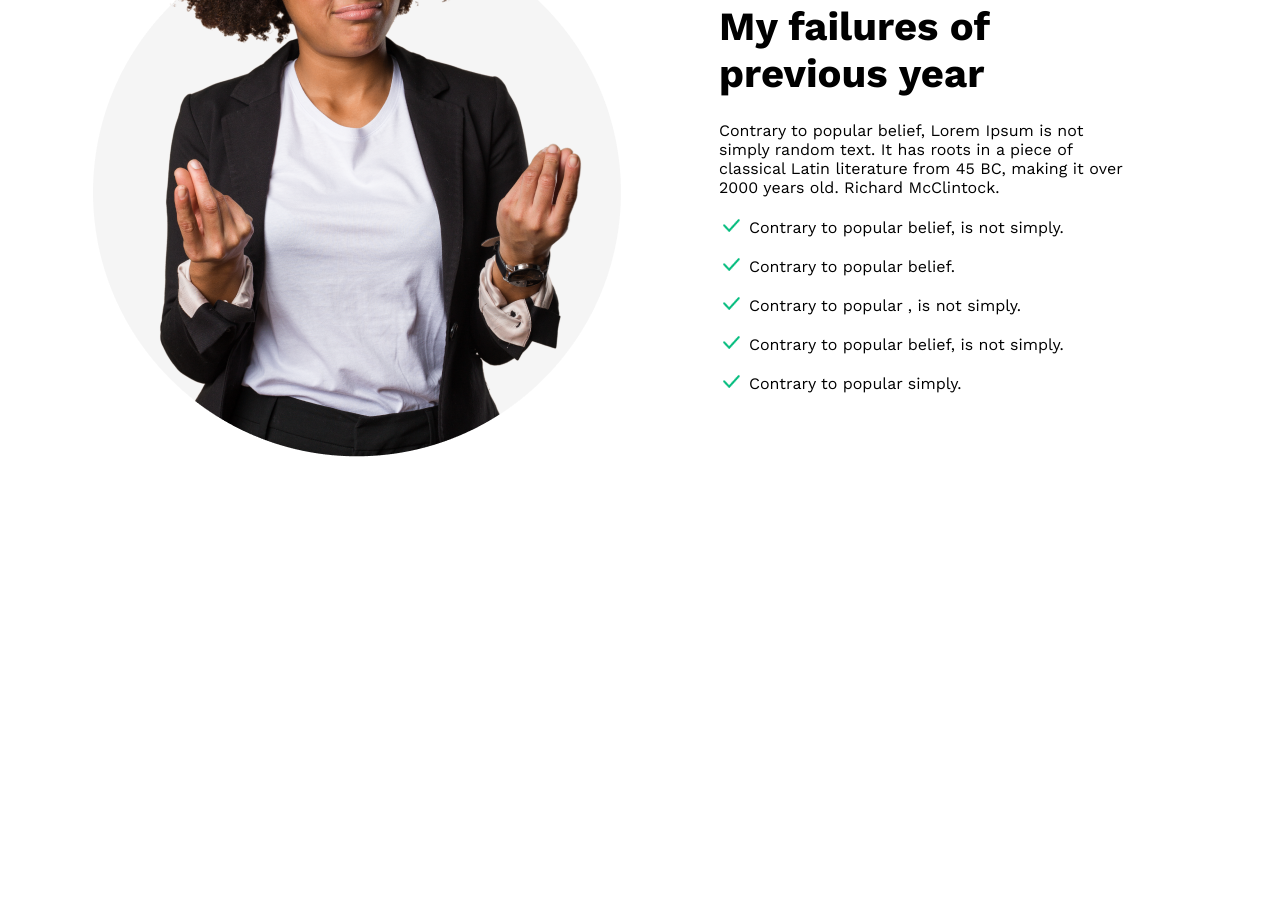
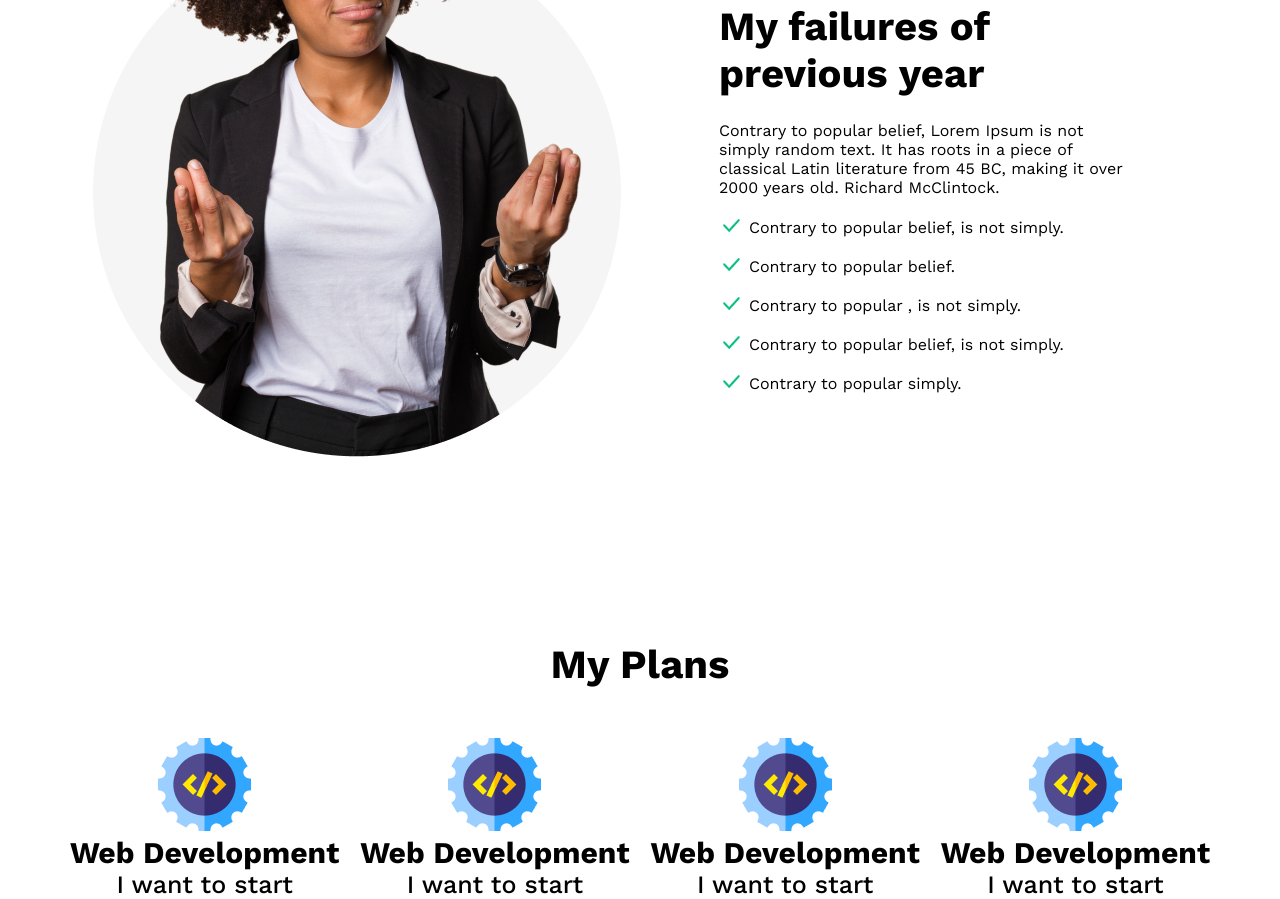
Before and after one commit to asad2002web/new-year-new-me, a plain HTML site: page index.html in a window 1280 px wide. Shown: the part 1188-2087 px from the top of the page. Before the commit the page ends 1779 px from the top, so only its background shows below. Drawn offline with nearby package versions, Linux system fonts and the light colour scheme.

```diff
--- a/css/style.css
+++ b/css/style.css
@@ -21,17 +21,17 @@ a {
   padding: 216px 0 166px;
   text-align: right;
 }
-.bunner h1{
+.bunner h1 {
   font-weight: 700;
   font-size: 65px;
   color: #fff;
 }
-.bunner p{
-    margin:  24px 0 32px;
+.bunner p {
+  margin: 24px 0 32px;
   color: #fff;
 }
 
-.bunner a{
+.bunner a {
   padding: 20px 25px;
   color: #fff;
   border: 2px solid #fff;
@@ -43,28 +43,28 @@ color: #fff;
   -ms-border-radius: 5px;
   -o-border-radius: 5px;
 }
-.bunner a:hover{
-    color: #005FAC;
+.bunner a:hover {
+  color: #005fac;
   background-color: #fff;
   border: 2px solid transparent;
 }
 /* bunner css end */
 /* failures css start */
-.failures{
+.failures {
   display: flex;
   justify-content: flex-start;
   gap: 80px;
   margin: 130px auto;
 }
-.failures-description{
+.failures-description {
   margin-top: 270px;
 }
-.failures-description h2{
+.failures-description h2 {
   font-weight: 700;
   font-size: 40px;
   padding-bottom: 24px;
 }
-.failurs-last-year{
+.failurs-last-year {
   padding-top: 16px;
 }
 .failures-list {
@@ -73,7 +73,30 @@ padding-bottom: 24px;
   gap: 5px;
   padding-bottom: 10px;
 }
-.failures-list .failures-list-icon img{
+.failures-list .failures-list-icon img {
   width: 25px;
 }
 /* failures css end */
+/* my plan past start */
+.my-plans .heading {
+  text-align: center;
+  font-weight: 700;
+  font-size: 40px;
+  padding: 50px 0;
+}
+.my-plans-categories {
+  display: flex;
+  justify-content: space-between;
+}
+.my-plans-categories-list {
+  text-align: center;
+}
+.my-plans-categories-list h3 {
+  font-weight: 700;
+  font-size: 30px;
+}
+.my-plans-categories-list p {
+  font-weight: 500;
+  font-size: 25px;
+}
+/* my plan past end */
--- a/index.html
+++ b/index.html
@@ -94,6 +94,37 @@
         </div>
       </section>
       <!-- failures part end -->
+      <!-- my plan past start -->
+      <section class="container">
+        <div class="my-plans">
+            <h2 class="heading">My Plans</h2>
+            <div class="my-plans-categories">
+                <div class="my-plans-categories-list">
+                    <img src="images/icons/web.png" alt="web">
+                    <h3>Web Development</h3>
+                    <p>I want to start</p>
+                </div>
+                <div class="my-plans-categories-list">
+                    <img src="images/icons/web.png" alt="web">
+                    <h3>Web Development</h3>
+                    <p>I want to start</p>
+                </div>
+                <div class="my-plans-categories-list">
+                    <img src="images/icons/web.png" alt="web">
+                    <h3>Web Development</h3>
+                    <p>I want to start</p>
+                </div>
+                <div class="my-plans-categories-list">
+                    <img src="images/icons/web.png" alt="web">
+                    <h3>Web Development</h3>
+                    <p>I want to start</p>
+                </div>
+            </div>
+        </div>
+      </section>
+
+
+      <!-- my plan past end -->
     </main>
     <footer></footer>
   </body>
```
Lines whose indentation alone changed are shown as unchanged.
